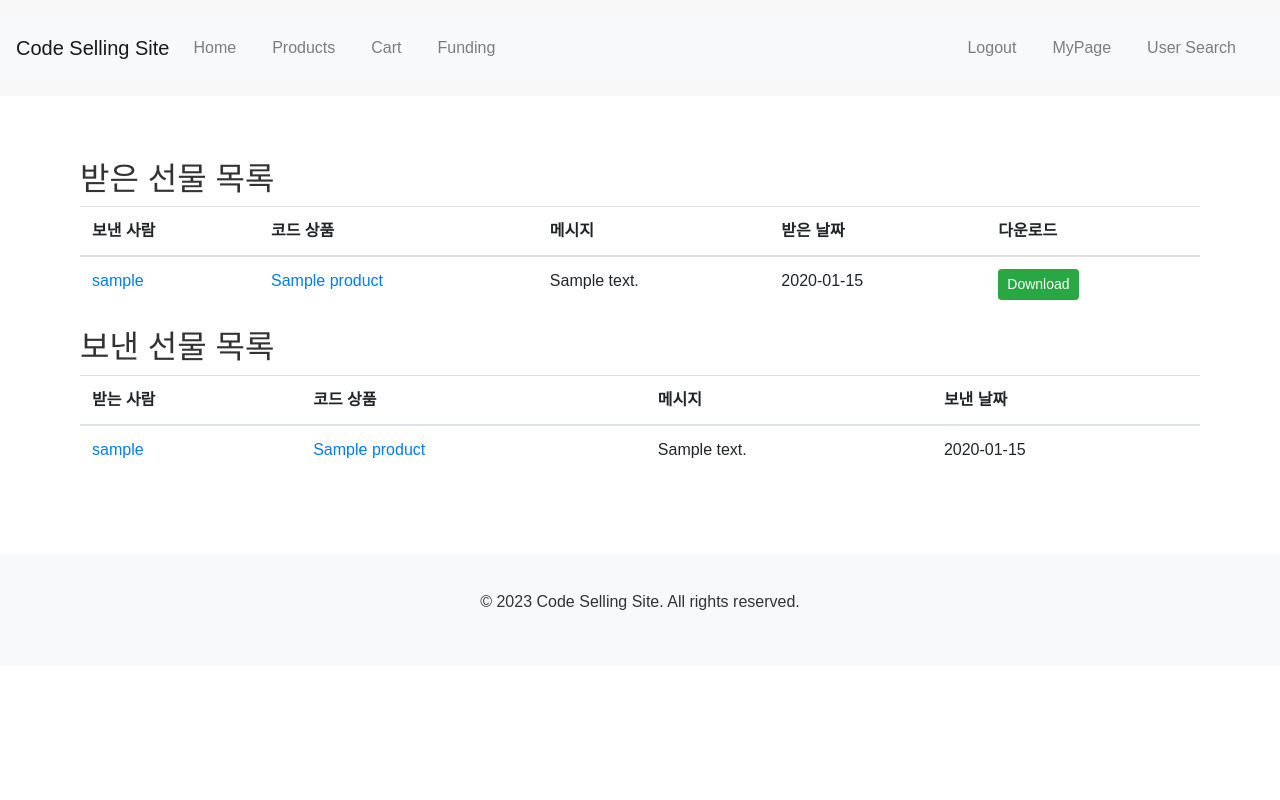
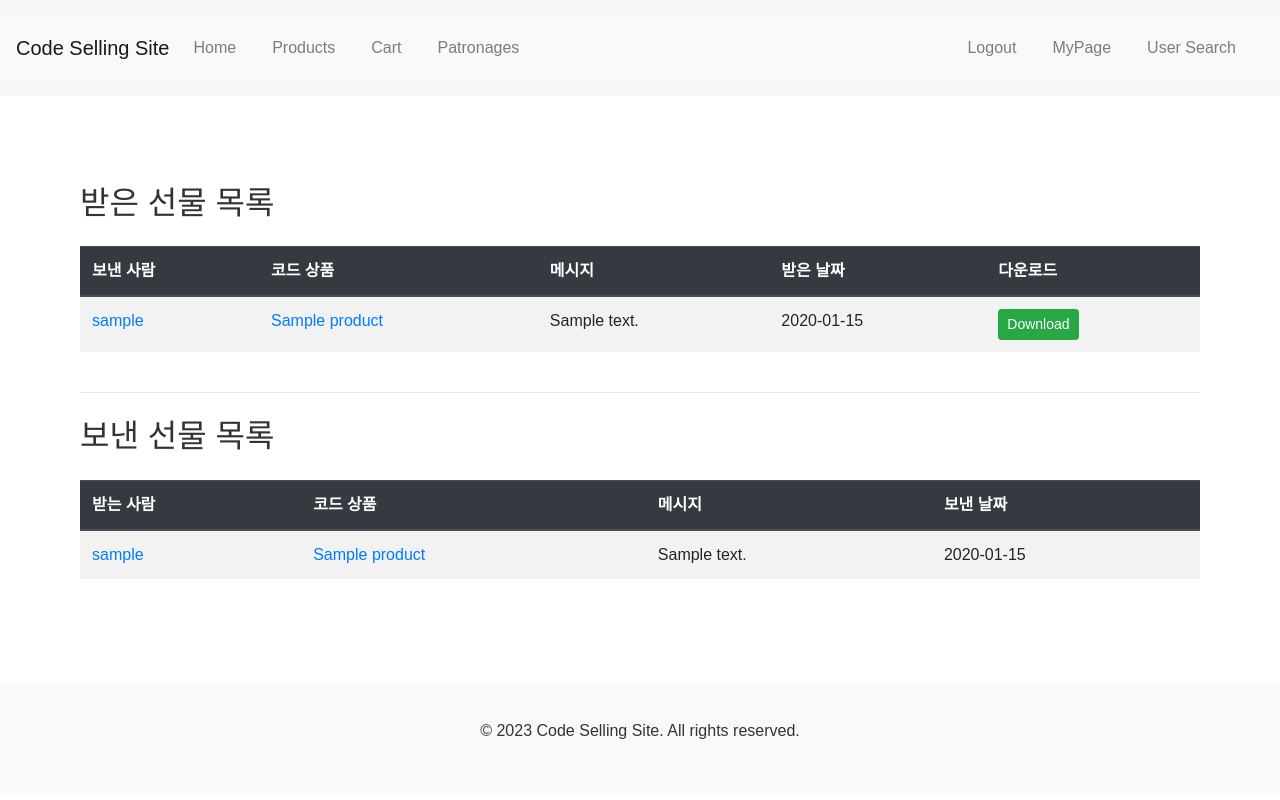
Before and after one commit to blendingstudy/codesell, a Flask app: page /gifts/list in a window 1280 px wide. Run offline with Flask 2, Linux system fonts and the light colour scheme; a user stored in the database is signed in; tables that the repository leaves empty hold one stand-in row (values such as "Sample post"); some libraries are stand-ins or nearby versions.

Commit message:
complete

```diff
--- a/app/controllers/funding_controller.py
+++ b/app/controllers/funding_controller.py
@@ -1,5 +1,5 @@
 from flask import Blueprint, jsonify, render_template, request, redirect, url_for, flash
-from flask_login import current_user
+from flask_login import current_user, login_required
 from app import db
 from app.models.funding import Funding
 from app.models.order import Order
@@ -32,6 +32,7 @@ def funding_detail(funding_id):
         return render_template('funding_fail.html', funding=funding)
 
 @funding_bp.route('/fundings/create', methods=['GET', 'POST'])
+@login_required
 def funding_create():
     form = FundingCreateForm()
     if form.validate_on_submit():
--- a/app/controllers/gift_controller.py
+++ b/app/controllers/gift_controller.py
@@ -39,3 +39,10 @@ def gift_list():
     received_gifts = current_user.received_gifts
     sent_gifts = current_user.sent_gifts
     return render_template('gift_list.html', received_gifts=received_gifts, sent_gifts=sent_gifts)
+
+@gift_bp.route('/users/check')
+def check_user_exists():
+    email = request.args.get('email')
+    user = User.query.filter_by(email=email).first()
+    exists = user is not None
+    return jsonify({'exists': exists})
--- a/app/forms.py
+++ b/app/forms.py
@@ -30,14 +30,14 @@ class FundingCreateForm(FlaskForm):
     goal_amount = IntegerField('Goal Amount', validators=[DataRequired(), NumberRange(min=1)])
     start_date = DateField('Start Date', validators=[DataRequired()])
     end_date = DateField('End Date', validators=[DataRequired()])
-    submit = SubmitField('Create Funding')
+    submit = SubmitField('Create Patronage')
 
 class FundingUpdateForm(FlaskForm):
     title = StringField('Title', validators=[DataRequired()])
     description = TextAreaField('Description', validators=[DataRequired()])
     goal_amount = IntegerField('Goal Amount', validators=[DataRequired(), NumberRange(min=1)])
     end_date = DateField('End Date', validators=[DataRequired()])
-    submit = SubmitField('Update Funding')
+    submit = SubmitField('Update Patronage')
 
 class SearchForm(FlaskForm):
     keyword = StringField('Keyword', validators=[Optional()])
--- a/app/templates/base.html
+++ b/app/templates/base.html
@@ -30,7 +30,7 @@
                         <a class="nav-link" href="{{ url_for('cart.cart_detail') }}">Cart</a>
                     </li>
                     <li class="nav-item">
-                        <a class="nav-link" href="{{ url_for('funding.funding_list') }}">Funding</a>
+                        <a class="nav-link" href="{{ url_for('funding.funding_list') }}">Patronages</a>
                     </li>
                 </ul>
                 <ul class="navbar-nav">
--- a/app/templates/funding_create.html
+++ b/app/templates/funding_create.html
@@ -2,7 +2,7 @@
 
 {% block content %}
   <div class="container mt-4">
-    <h1>Create Funding</h1>
+    <h1>Create Patronage</h1>
 
     <form method="POST" action="{{ url_for('funding.funding_create') }}">
       {{ form.hidden_tag() }}
--- a/app/templates/funding_detail.html
+++ b/app/templates/funding_detail.html
@@ -40,7 +40,7 @@
       <div class="col-md-4">
         <div class="card">
           <div class="card-header">
-            <h5 class="mb-0">Recent Participants</h5>
+            <h5 class="mb-0">Recent Patrons</h5>
           </div>
           <ul class="list-group list-group-flush">
             {% for participation in recent_participations %}
@@ -53,7 +53,7 @@
 
         <div class="card mt-4">
           <div class="card-header">
-            <h5 class="mb-0">Top Participants</h5>
+            <h5 class="mb-0">Top Patrons</h5>
           </div>
           <ul class="list-group list-group-flush">
             {% for participation in top_participations %}
--- a/app/templates/funding_list.html
+++ b/app/templates/funding_list.html
@@ -2,7 +2,7 @@
 
 {% block content %}
   <div class="container mt-4">
-    <h1>Funding List</h1>
+    <h1>Patronage List</h1>
 
     <div class="row">
       {% for funding in fundings %}
--- a/app/templates/gift_list.html
+++ b/app/templates/gift_list.html
@@ -1,24 +1,25 @@
 {% extends 'base.html' %}
 
 {% block content %}
-<div class="container">
-  <h2>받은 선물 목록</h2>
+<div class="container my-4">
+  <h2 class="mb-4">받은 선물 목록</h2>
   {% if received_gifts %}
-  <table class="table">
-    <thead>
+  <div class="table-responsive">
+    <table class="table table-striped table-hover">
+      <thead class="thead-dark">
         <tr>
-        <th>보낸 사람</th>
-        <th>코드 상품</th>
-        <th>메시지</th>
-        <th>받은 날짜</th>
-        <th>다운로드</th>
+          <th scope="col">보낸 사람</th>
+          <th scope="col">코드 상품</th>
+          <th scope="col">메시지</th>
+          <th scope="col">받은 날짜</th>
+          <th scope="col">다운로드</th>
         </tr>
       </thead>
       <tbody>
         {% for gift in received_gifts %}
         <tr>
-        <td><a href="{{ url_for('auth.user_profile', user_id=gift.sender.id) }}">{{ gift.sender.username }}</a></td>
-        <td><a href="{{ url_for('product.get_product', product_id=gift.product.id) }}">{{ gift.product.name }}</a></td>
+          <td><a href="{{ url_for('auth.user_profile', user_id=gift.sender.id) }}" class="text-decoration-none">{{ gift.sender.username }}</a></td>
+          <td><a href="{{ url_for('product.get_product', product_id=gift.product.id) }}" class="text-decoration-none">{{ gift.product.name }}</a></td>
           <td>{{ gift.message }}</td>
           <td>{{ gift.sent_at.strftime('%Y-%m-%d') }}</td>
           <td>
@@ -28,34 +29,43 @@
         {% endfor %}
       </tbody>
     </table>
+  </div>
   {% else %}
-  <p>받은 선물이 없습니다.</p>
+  <div class="alert alert-info" role="alert">
+    받은 선물이 없습니다.
+  </div>
   {% endif %}
 
-  <h2>보낸 선물 목록</h2>
+  <hr class="my-4">
+
+  <h2 class="mb-4">보낸 선물 목록</h2>
   {% if sent_gifts %}
-  <table class="table">
-    <thead>
+  <div class="table-responsive">
+    <table class="table table-striped table-hover">
+      <thead class="thead-dark">
         <tr>
-        <th>받는 사람</th>
-        <th>코드 상품</th>
-        <th>메시지</th>
-        <th>보낸 날짜</th>
+          <th scope="col">받는 사람</th>
+          <th scope="col">코드 상품</th>
+          <th scope="col">메시지</th>
+          <th scope="col">보낸 날짜</th>
         </tr>
       </thead>
       <tbody>
         {% for gift in sent_gifts %}
         <tr>
-        <td><a href="{{ url_for('auth.user_profile', user_id=gift.receiver.id) }}">{{ gift.receiver.username }}</a></td>
-        <td><a href="{{ url_for('product.get_product', product_id=gift.product.id) }}">{{ gift.product.name }}</a></td>
+          <td><a href="{{ url_for('auth.user_profile', user_id=gift.receiver.id) }}" class="text-decoration-none">{{ gift.receiver.username }}</a></td>
+          <td><a href="{{ url_for('product.get_product', product_id=gift.product.id) }}" class="text-decoration-none">{{ gift.product.name }}</a></td>
           <td>{{ gift.message }}</td>
           <td>{{ gift.sent_at.strftime('%Y-%m-%d') }}</td>
         </tr>
         {% endfor %}
       </tbody>
     </table>
+  </div>
   {% else %}
-  <p>보낸 선물이 없습니다.</p>
+  <div class="alert alert-info" role="alert">
+    보낸 선물이 없습니다.
+  </div>
   {% endif %}
 </div>
 {% endblock %}
```
Also changed, not shown: app/__init__.py (+9 -1 lines), app/controllers/mypage_controller.py (+9 -2 lines), app/static/js/gift.js (+14 -1 lines), app/templates/mypage_index.html (+30 -0 lines). Lines whose indentation alone changed are shown as unchanged.
